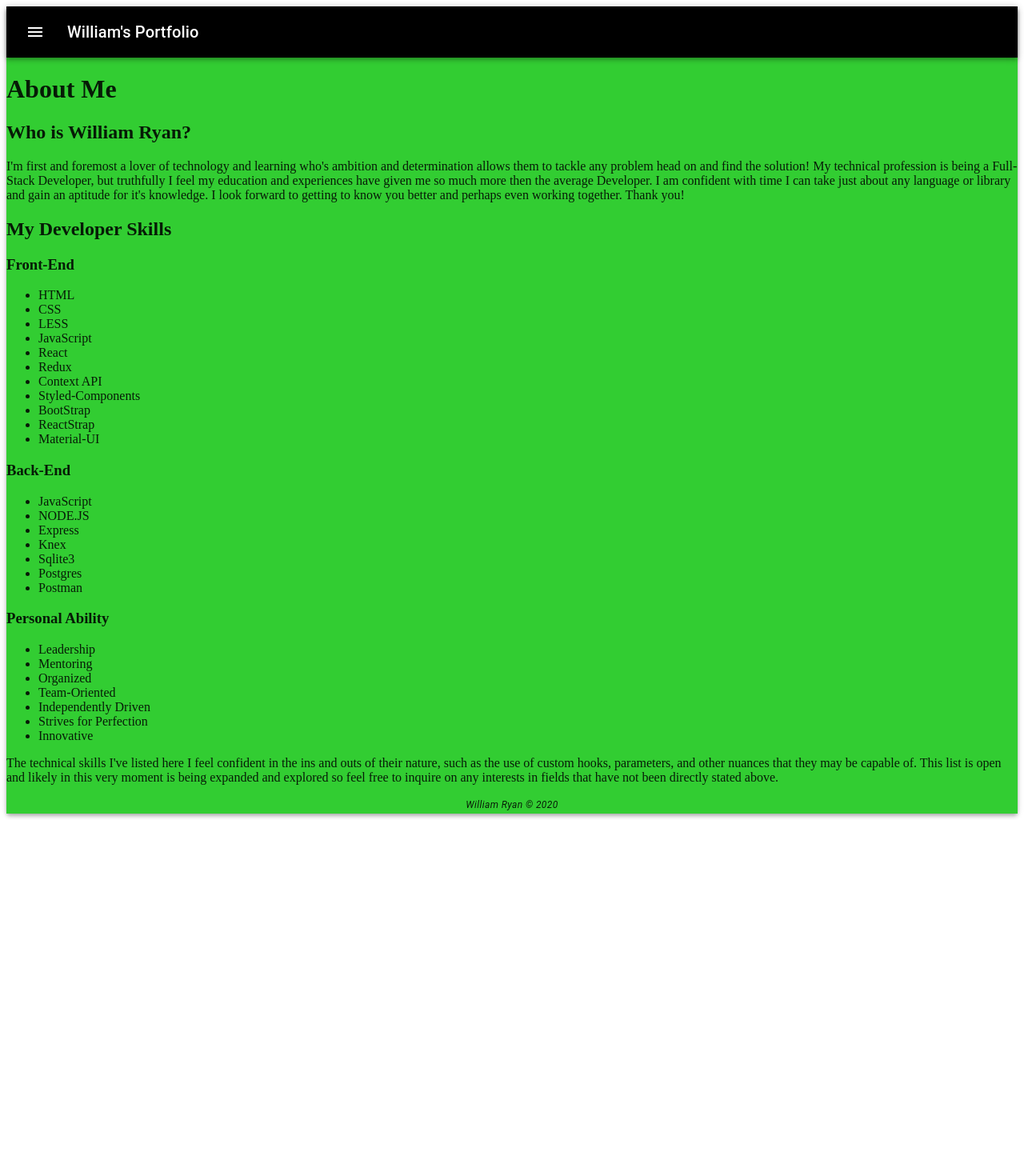
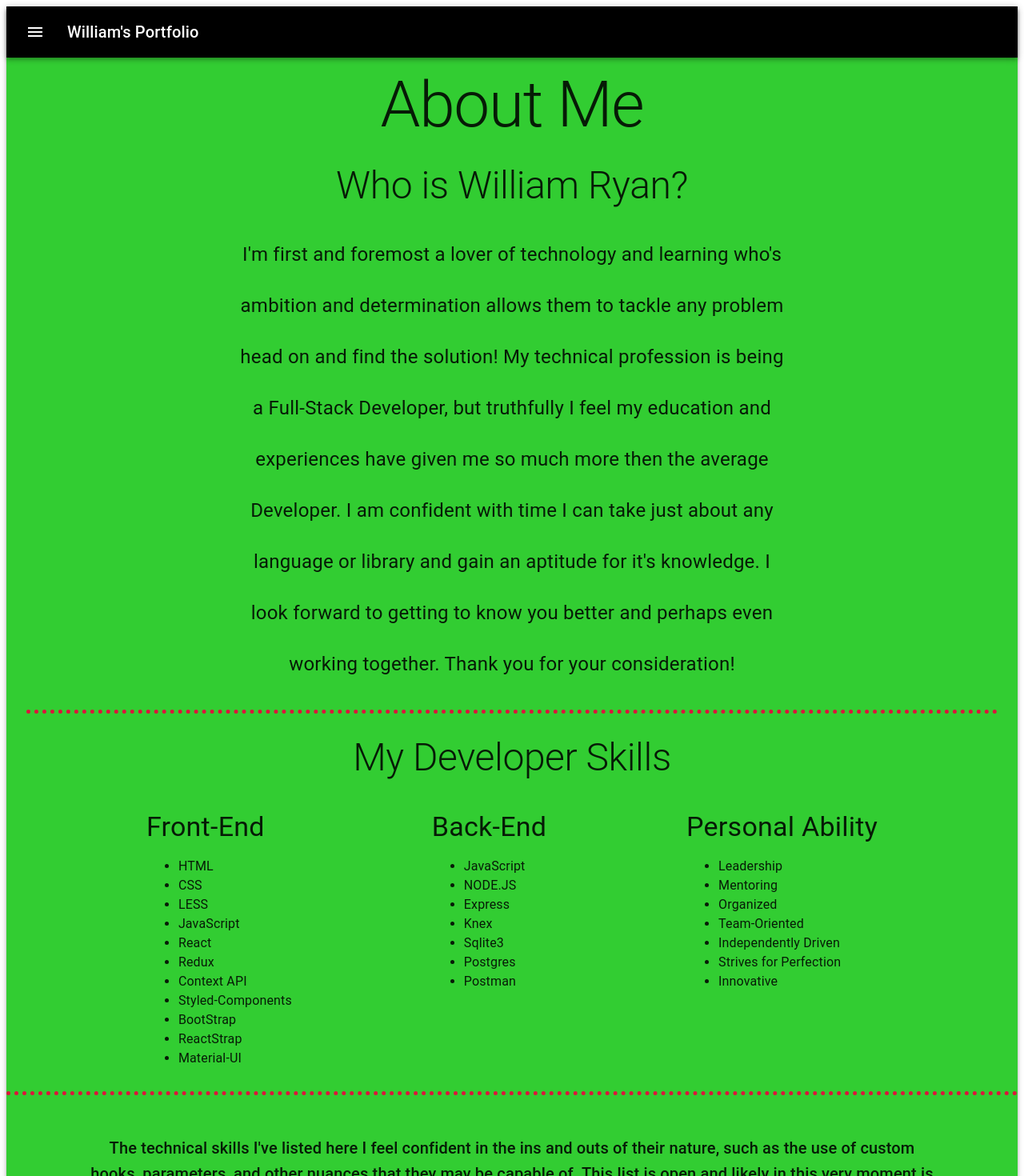
Before and after one commit to William-Ryan/portfolio-frontend, a React (Create React App) app: page /about in a window 1280 px wide. Shown: the top 1470 px of the page at 80% size. Before the commit the page ends 1025 px from the top, so only its background shows below. Built offline with nearby package versions, Linux system fonts and the light colour scheme.

Commit message:
Add styling to about page

```diff
--- a/src/components/About.js
+++ b/src/components/About.js
@@ -1,21 +1,52 @@
 import React from 'react';
 
+import Typography from '@material-ui/core/Typography';
+import { makeStyles } from '@material-ui/core/styles';
+
+const useStyles = makeStyles(() => ({
+    body1: {
+        fontSize: '1.5rem',
+        margin: '0% 2% 2%',
+        lineHeight: '4rem',
+        padding: '2% 21%',
+        borderBottom: '5px dotted crimson'
+    },
+    list: {
+        display: 'flex',
+        justifyContent: 'space-evenly',
+        padding: '1% 0%',
+        borderBottom: '5px dotted crimson',
+        margin: '2% 0%'
+    },
+    ending: {
+        textAlign: 'center',
+        padding: '2% 0%',
+        margin: '0% 8%'
+    }
+}))
+
 const About = () => {
+    const classes = useStyles();
+
     return (
         <div>
-            <h1>About Me</h1>
+            <Typography variant={"h1"} align={'center'} style={{ fontSize: '5rem', margin: '1% 0%'}}>About Me</Typography>
             <div>
-                <h2>Who is William Ryan?</h2>
-                <p>I'm first and foremost a lover of technology and learning who's ambition and determination
+                <Typography variant={"h2"} align={'center'} style={{ fontSize: '3rem', margin: '2% 0% 0%'}}>Who is William Ryan?</Typography>
+                <Typography variant={"body1"} paragraph={'true'} align={'center'} className={classes.body1}>I'm first and foremost a lover of technology and learning who's ambition and determination
                     allows them to tackle any problem head on and find the solution! My technical profession is
                     being a Full-Stack Developer, but truthfully I feel my education and experiences have given
                     me so much more then the average Developer. I am confident with time I can take just about
                     any language or library and gain an aptitude for it's knowledge. I look forward to getting to
-                    know you better and perhaps even working together. Thank you!</p>
+                    know you better and perhaps even working together. Thank you for your consideration!</Typography>
             </div>
             <div>
-                <h2>My Developer Skills</h2>
-                <h3>Front-End</h3>
+                <Typography variant={"h2"} align={'center'} style={{ fontSize: '3rem'}}>My Developer Skills</Typography>
+            </div>
+            <div className={classes.list}>
+                <div>
+                    <Typography variant={"h4"}>Front-End</Typography>
+                    <Typography>
                         <ul>
                         <li>HTML</li>
                         <li>CSS</li>
@@ -29,7 +60,11 @@ const About = () => {
                         <li>ReactStrap</li>
                         <li>Material-UI</li>
                     </ul>
-                <h3>Back-End</h3>
+                    </Typography>
+                </div>
+                <div>
+                    <Typography variant={"h4"}>Back-End</Typography>
+                    <Typography>
                     <ul>
                         <li>JavaScript</li>
                         <li>NODE.JS</li>
@@ -39,7 +74,12 @@ const About = () => {
                         <li>Postgres</li>
                         <li>Postman</li>
                     </ul>
-                <h3>Personal Ability</h3>
+                </Typography>
+                </div>
+
+                <div>
+                    <Typography variant={"h4"}>Personal Ability</Typography>
+                    <Typography>
                     <ul>
                         <li>Leadership</li>
                         <li>Mentoring</li>
@@ -49,13 +89,16 @@ const About = () => {
                         <li>Strives for Perfection</li>
                         <li>Innovative</li>
                     </ul>
+                    </Typography>
+                </div>
+
             </div>
             <div>
-                <p>The technical skills I've listed here I feel confident in the ins and outs of their nature,
+                <Typography variant={'h6'} paragraph={'true'} className={classes.ending}>The technical skills I've listed here I feel confident in the ins and outs of their nature,
                     such as the use of custom hooks, parameters, and other nuances that they may be capable of.
                     This list is open and likely in this very moment is being expanded and explored so feel
                     free to inquire on any interests in fields that have not been directly stated above.
-                </p>
+                </Typography>
             </div>
         </div>
     )
--- a/src/components/Home.js
+++ b/src/components/Home.js
@@ -5,7 +5,7 @@ import Typography from '@material-ui/core/Typography';
 
 import Image from '../images/LightBulb.jpg';
 
-const useStyles = makeStyles((theme) => ({
+const useStyles = makeStyles(() => ({
     body1: {
         display: 'flex',
         flexDirection: 'row-reverse',
```
Lines whose indentation alone changed are shown as unchanged.
